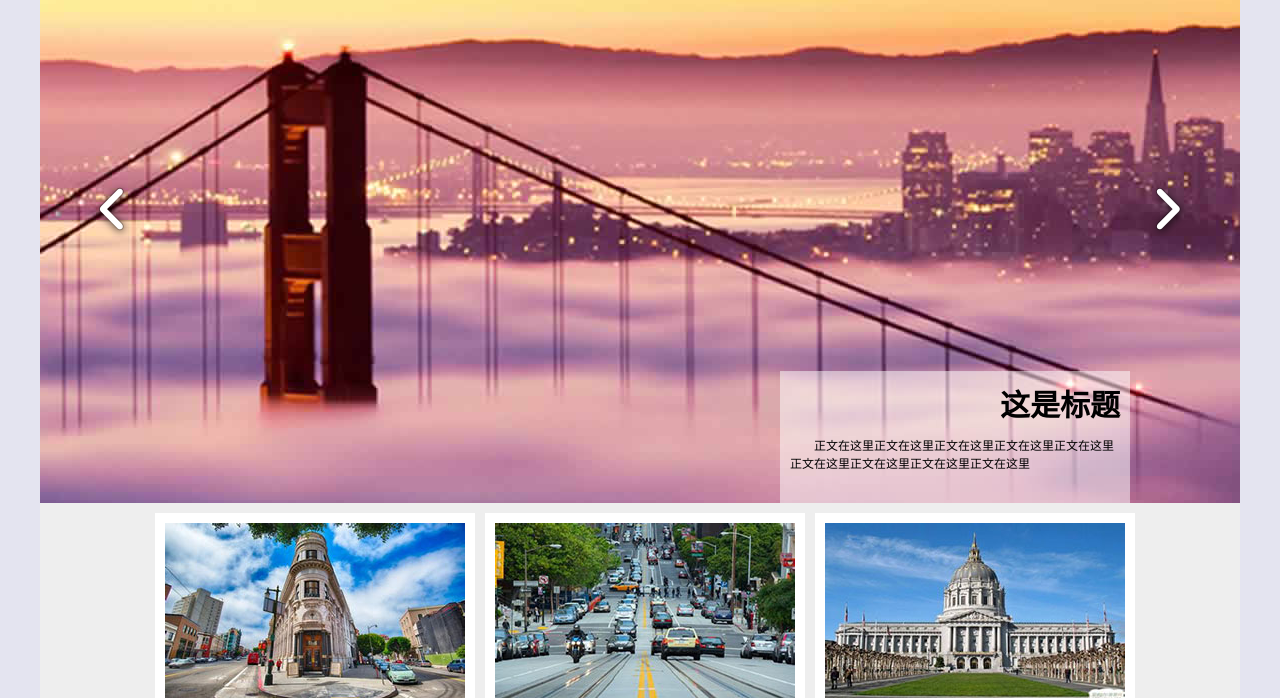
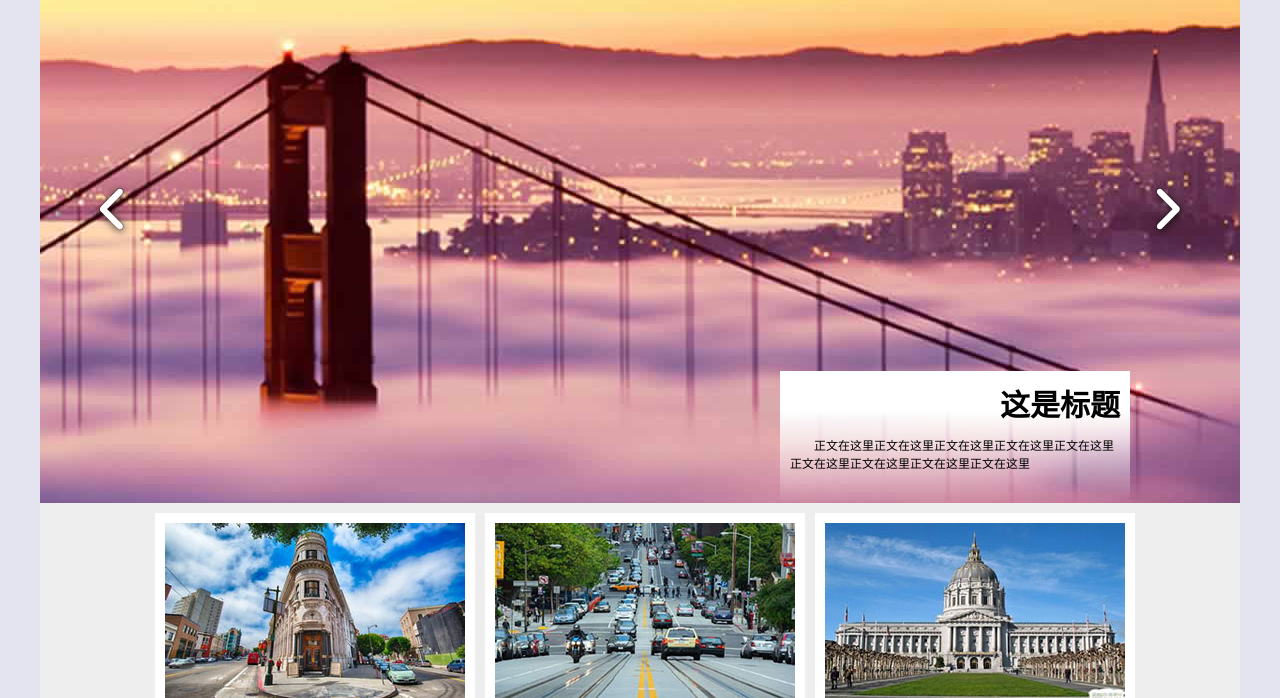
Before and after one commit to xinyuezhao/gitbub_page, a plain HTML site: page WebContent/index.html in a window 1280 px wide. Shown: the part 102-800 px from the top of the page. Drawn offline with Linux system fonts and the light colour scheme.

Commit message:
add gradient

```diff
--- a/WebContent/style.css
+++ b/WebContent/style.css
@@ -102,8 +102,7 @@ body {font:12px 宋体;margin:0px;text-align:center;background:#FFF;}
 	bottom:0px;
 	right:110px;
 	width:350px;
-	background:#FFFFFF;
-	background: rgba(255, 255, 255,0.5);
+	background: linear-gradient(to bottom, rgba(255,255,255,1) 30%,rgba(0,0,0,0) 100%);
 
 }
 
```
